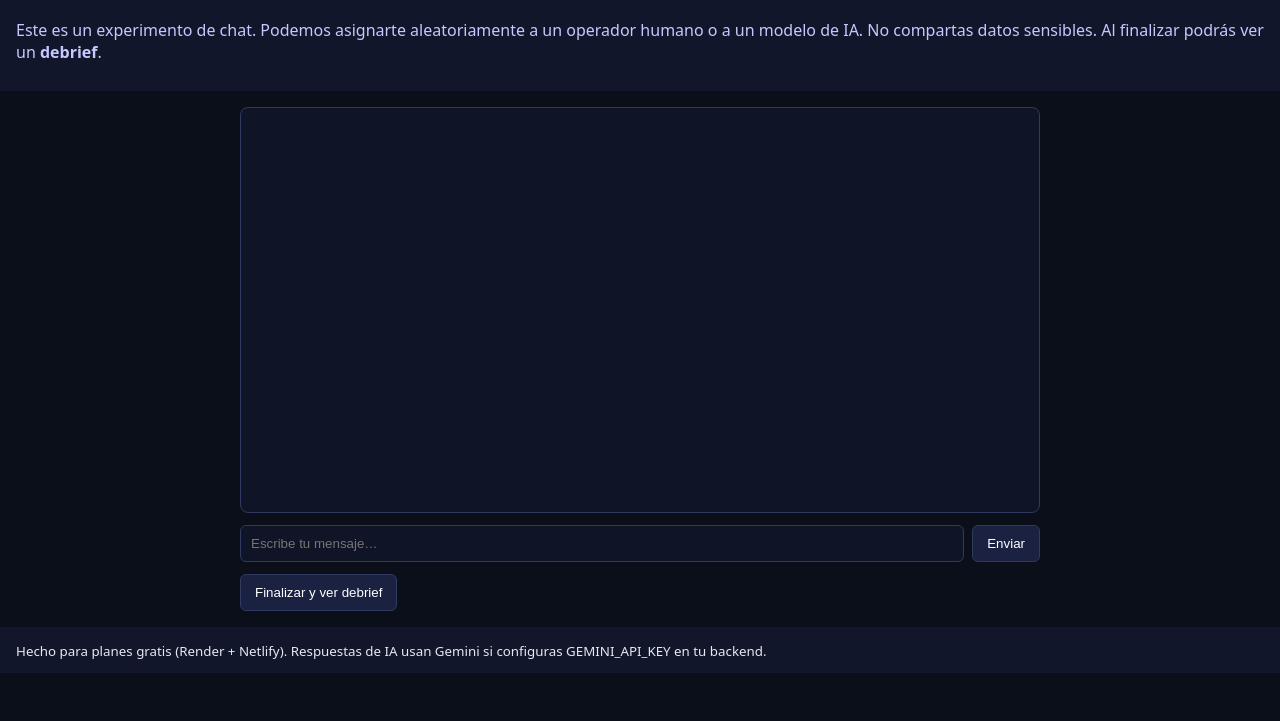
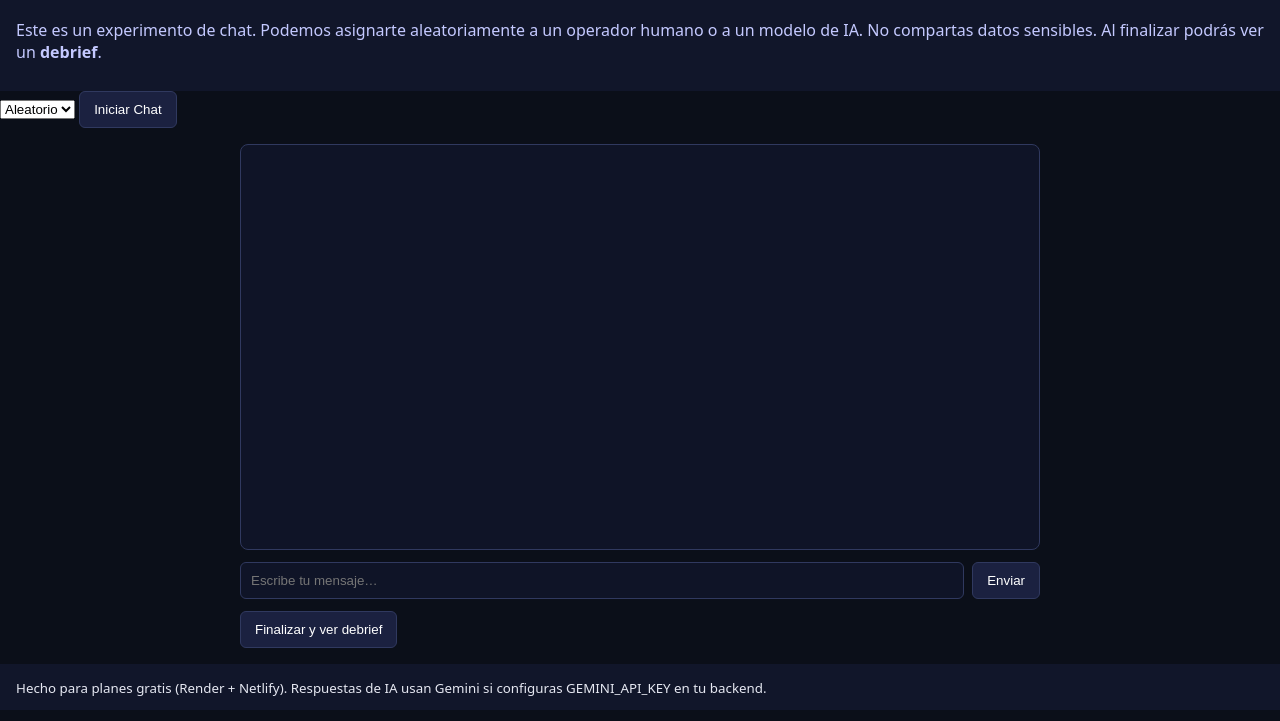
Before and after one commit to danikadns/turing-mini, a plain HTML site: page frontend/public/index.html in a window 1280 px wide. Shown: the part 79-800 px from the top of the page. Drawn offline with Linux system fonts and the light colour scheme; no server answers.

Commit message:
Update index.html

```diff
--- a/frontend/public/index.html
+++ b/frontend/public/index.html
@@ -14,6 +14,13 @@
       No compartas datos sensibles. Al finalizar podrás ver un <b>debrief</b>.
     </p>
   </header>
+  <select id="modeSelect">
+  <option value="">Aleatorio</option>
+  <option value="AI">IA</option>
+  <option value="human">Humano</option>
+</select>
+<button id="startBtn">Iniciar Chat</button>
+
 
   <main>
     <div id="chat"></div>
```
